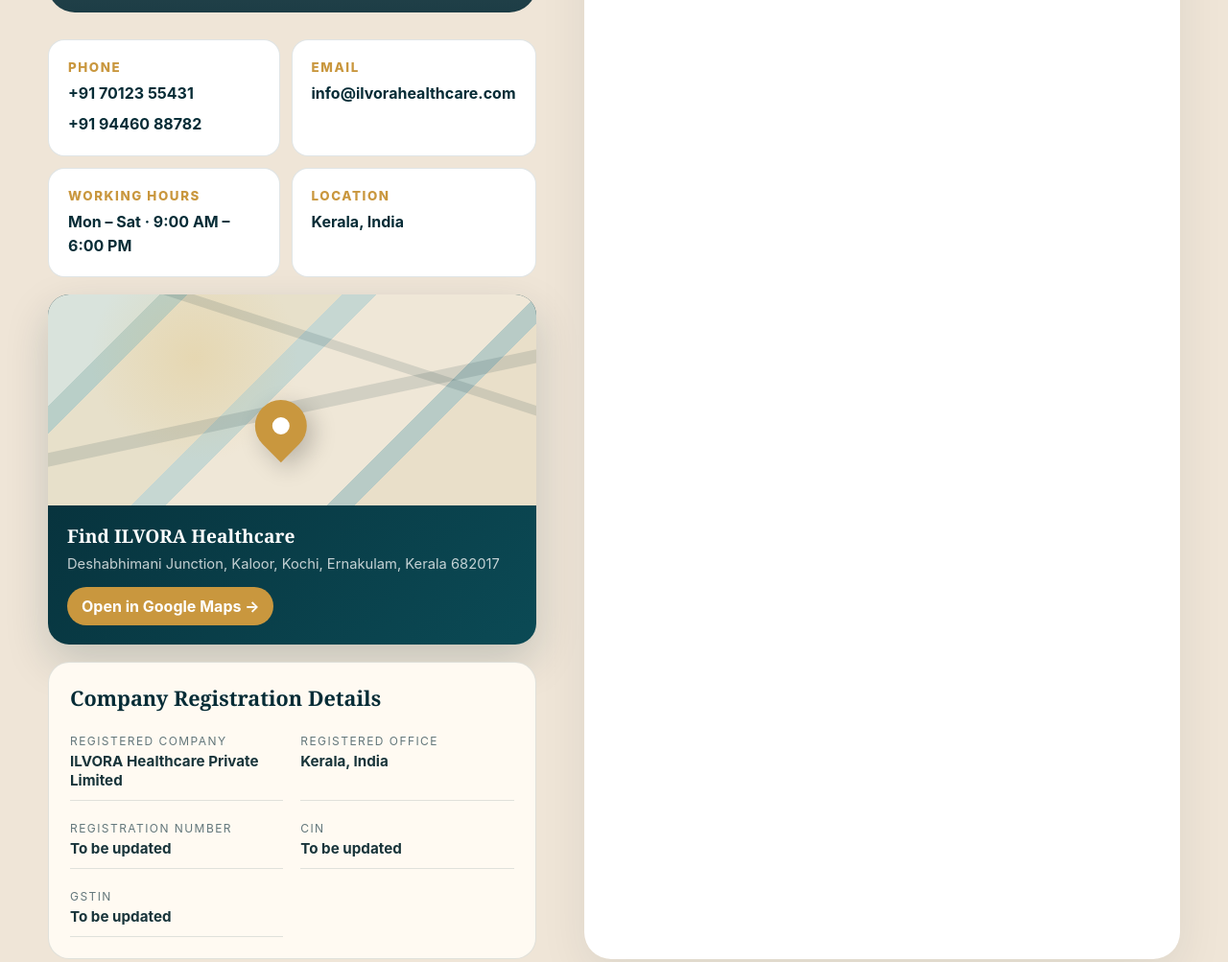
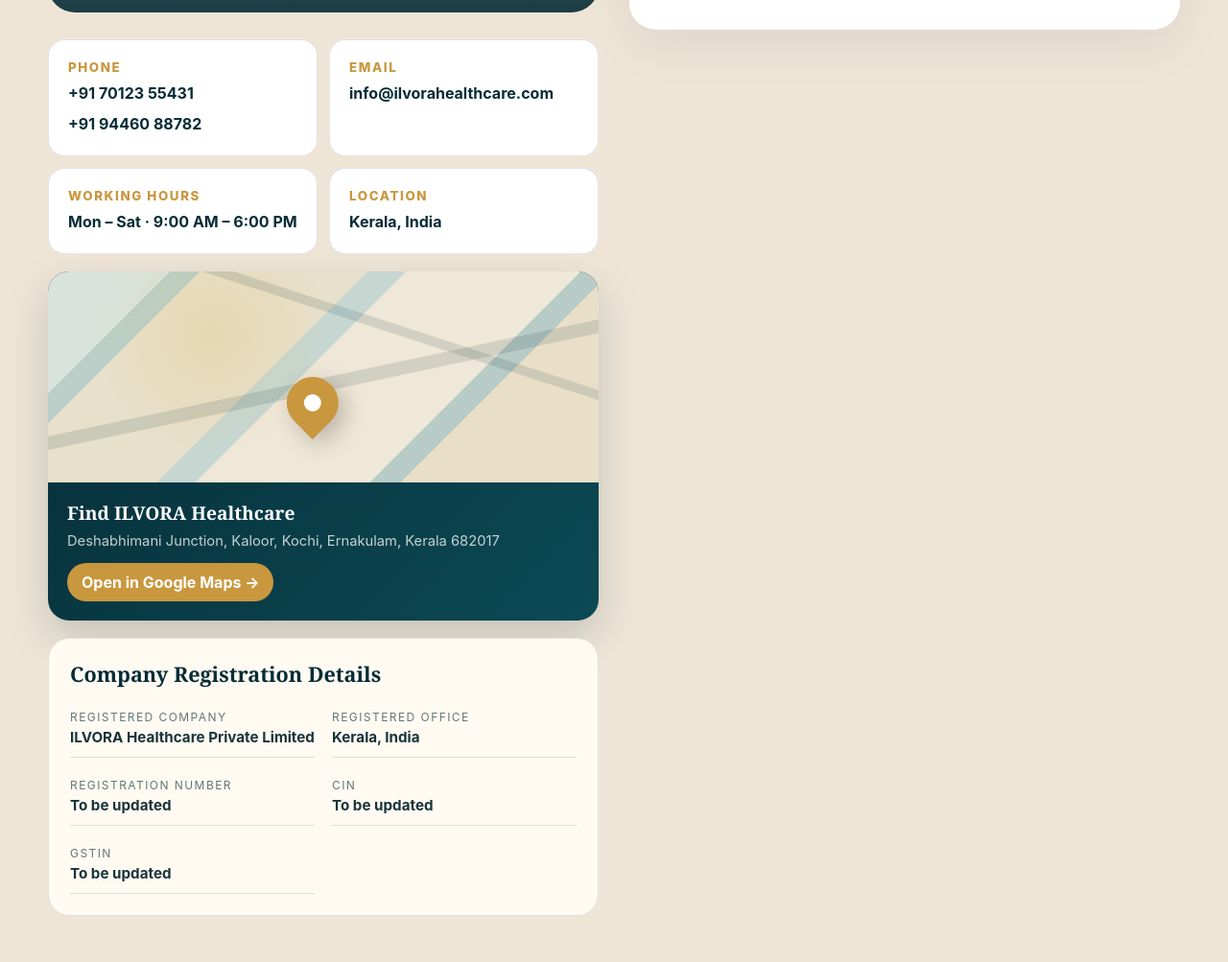
Before and after one commit to Ilvora123/Isobars-main, a website: page index.html in a window 1280 px wide. Shown: the part 8359-9362 px from the top of the page at 96% size. Drawn offline with Linux system fonts and the light colour scheme; grey boxes are pictures that could not be loaded.

Commit message:
Update index.html

```diff
--- a/index.html
+++ b/index.html
@@ -104,6 +104,18 @@
     max-width: 100%;
   }
 }
+@media (min-width: 761px) {
+  #contact .contact-grid {
+    grid-template-columns: minmax(0, 1fr) minmax(0, 1fr);
+    gap: 32px;
+    align-items: start;
+    width: 100%;
+  }
+
+  #contact .contact-grid > * {
+    min-width: 0;
+  }
+}
 </style>
 </head>
 <body>
```
